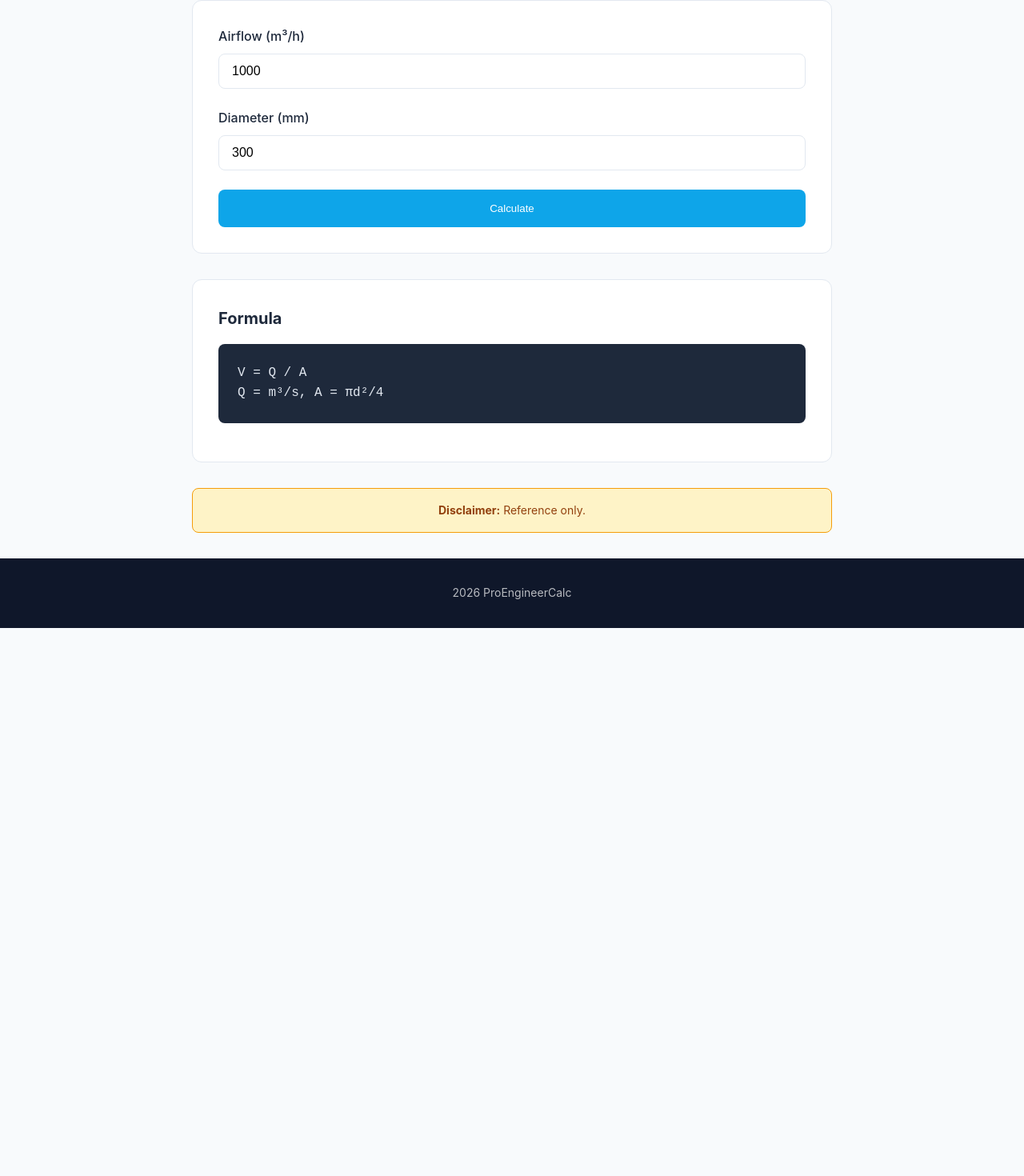
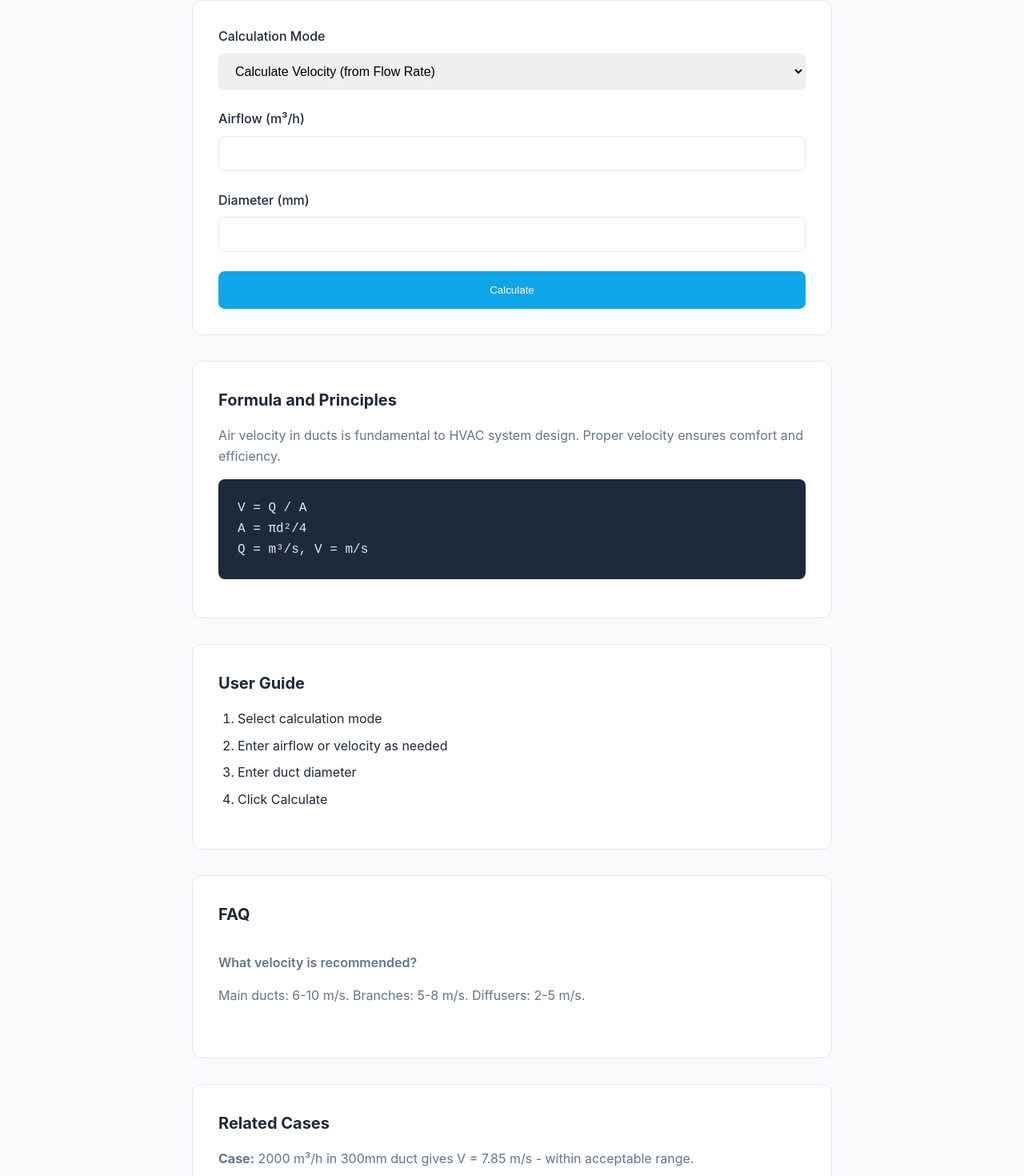
Before and after one commit to Longhaier/proengineercalc.xyz, a Next.js app: page /calculators/duct-velocity in a window 1280 px wide. Shown: the part 279-1749 px from the top of the page at 80% size. Before the commit the page ends 1064 px from the top, so only its background shows below. Built offline with nearby package versions, Linux system fonts and the light colour scheme.

Commit message:
Update duct velocity and flow conversion calculators

```diff
--- a/app/calculators/duct-velocity/page.tsx
+++ b/app/calculators/duct-velocity/page.tsx
@@ -4,16 +4,40 @@ import { useState } from 'react'
 import Link from 'next/link'
 
 export default function DuctVelocity() {
-  const [flowRate, setFlowRate] = useState('1000')
-  const [diameter, setDiameter] = useState('300')
+  const [mode, setMode] = useState('velocity')
+  const [flowRate, setFlowRate] = useState('')
+  const [diameter, setDiameter] = useState('')
+  const [width, setWidth] = useState('')
+  const [height, setHeight] = useState('')
   const [result, setResult] = useState<any>(null)
 
-  const calculate = () => {
+  const calculateVelocity = () => {
     const Q = parseFloat(flowRate) / 3600
     const d = parseFloat(diameter) / 1000
-    const A = Math.PI * Math.pow(d / 2, 2)
-    const V = Q / A
-    setResult({ velocity: V.toFixed(2), velocityFPM: (V * 196.85).toFixed(0) })
+    const A = Math.PI * Math.pow(d/2, 2)
+    setResult({ velocity: (Q/A*100).toFixed(1), velocityFPM: (Q/A*196.85).toFixed(0), area: (A*1e6).toFixed(0) })
+  }
+
+  const calculateFlowRate = () => {
+    const d = parseFloat(diameter) / 1000
+    const v = parseFloat(flowRate) / 100
+    const A = Math.PI * Math.pow(d/2, 2)
+    const Q = v * A * 3600
+    setResult({ flowRate: Q.toFixed(1), velocity: v.toFixed(1), area: (A*1e6).toFixed(0) })
+  }
+
+  const calculateDiameter = () => {
+    const Q = parseFloat(flowRate) / 3600
+    const v = parseFloat(diameter) / 100
+    const A = Q / v
+    const d = Math.sqrt(4 * A / Math.PI) * 1000
+    setResult({ diameter: d.toFixed(0), velocity: v.toFixed(1), flowRate: parseFloat(flowRate).toFixed(1) })
+  }
+
+  const calculate = () => {
+    if (mode === 'velocity') calculateVelocity()
+    else if (mode === 'flowRate') calculateFlowRate()
+    else calculateDiameter()
   }
 
   return (
@@ -22,20 +46,50 @@ export default function DuctVelocity() {
       <nav className="nav"><div className="container nav-inner"><Link href="/">Home</Link><Link href="/calculators/hvac">HVAC</Link></div></nav>
       <main className="container">
         <div className="calculator-container">
-          <h1 style={{ fontSize: '1.75rem', fontWeight: 700, margin: '2rem 0 1rem' }}>Duct Velocity Calculator</h1>
+          <h1 style={{fontSize:'1.75rem',fontWeight:700,margin:'2rem 0 1rem'}}>Duct Velocity Calculator</h1>
           <div className="calculator-form">
-            <div className="form-group"><label>Airflow (m³/h)</label><input type="number" value={flowRate} onChange={(e) => setFlowRate(e.target.value)} /></div>
-            <div className="form-group"><label>Diameter (mm)</label><input type="number" value={diameter} onChange={(e) => setDiameter(e.target.value)} /></div>
-            <button onClick={calculate} style={{ width: '100%', padding: '1rem', background: 'var(--primary)', color: 'white', border: 'none', borderRadius: '8px' }}>Calculate</button>
+            <div className="form-group"><label>Calculation Mode</label>
+              <select value={mode} onChange={(e)=>setMode(e.target.value)}>
+                <option value="velocity">Calculate Velocity (from Flow Rate)</option>
+                <option value="flowRate">Calculate Flow Rate (from Velocity)</option>
+                <option value="diameter">Calculate Diameter (from Velocity)</option>
+              </select>
+            </div>
+            <div className="form-group"><label>Airflow (m³/h)</label><input type="number" value={flowRate} onChange={(e)=>setFlowRate(e.target.value)}/></div>
+            <div className="form-group"><label>Diameter (mm)</label><input type="number" value={diameter} onChange={(e)=>setDiameter(e.target.value)}/></div>
+            <button onClick={calculate} style={{width:'100%',padding:'1rem',background:'var(--primary)',color:'white',border:'none',borderRadius:'8px'}}>Calculate</button>
             {result && (
               <div className="result-group">
-                <div className="result-item"><span className="result-label">Velocity</span><span className="result-value">{result.velocity} m/s</span></div>
-                <div className="result-item"><span className="result-label">Velocity</span><span className="result-value">{result.velocityFPM} fpm</span></div>
+                {result.velocity && <div className="result-item"><span className="result-label">Velocity</span><span className="result-value">{result.velocity} m/s</span></div>}
+                {result.velocityFPM && <div className="result-item"><span className="result-label">Velocity</span><span className="result-value">{result.velocityFPM} fpm</span></div>}
+                {result.flowRate && <div className="result-item"><span className="result-label">Flow Rate</span><span className="result-value">{result.flowRate} m³/h</span></div>}
+                {result.diameter && <div className="result-item"><span className="result-label">Required Diameter</span><span className="result-value">{result.diameter} mm</span></div>}
               </div>
             )}
           </div>
-          <div className="content-section"><h2>Formula</h2><div className="formula-box">V = Q / A<br/>Q = m³/s, A = πd²/4</div></div>
-          <div className="disclaimer"><strong>Disclaimer:</strong> Reference only.</div>
+          <div className="content-section">
+            <h2>Formula and Principles</h2>
+            <p>Air velocity in ducts is fundamental to HVAC system design. Proper velocity ensures comfort and efficiency.</p>
+            <div className="formula-box">V = Q / A<br/>A = πd²/4<br/>Q = m³/s, V = m/s</div>
+          </div>
+          <div className="content-section">
+            <h2>User Guide</h2>
+            <ol>
+              <li>Select calculation mode</li>
+              <li>Enter airflow or velocity as needed</li>
+              <li>Enter duct diameter</li>
+              <li>Click Calculate</li>
+            </ol>
+          </div>
+          <div className="content-section">
+            <h2>FAQ</h2>
+            <div className="faq-item"><p className="faq-question">What velocity is recommended?</p><p className="faq-answer">Main ducts: 6-10 m/s. Branches: 5-8 m/s. Diffusers: 2-5 m/s.</p></div>
+          </div>
+          <div className="content-section">
+            <h2>Related Cases</h2>
+            <p><strong>Case:</strong> 2000 m³/h in 300mm duct gives V = 7.85 m/s - within acceptable range.</p>
+          </div>
+          <div className="disclaimer"><strong>Disclaimer:</strong> All calculations are for reference only.</div>
         </div>
       </main>
       <footer><div className="container"><p>2026 ProEngineerCalc</p></div></footer>
```
Also changed, not shown: app/calculators/flow-conversion/page.tsx (+42 -14 lines).
